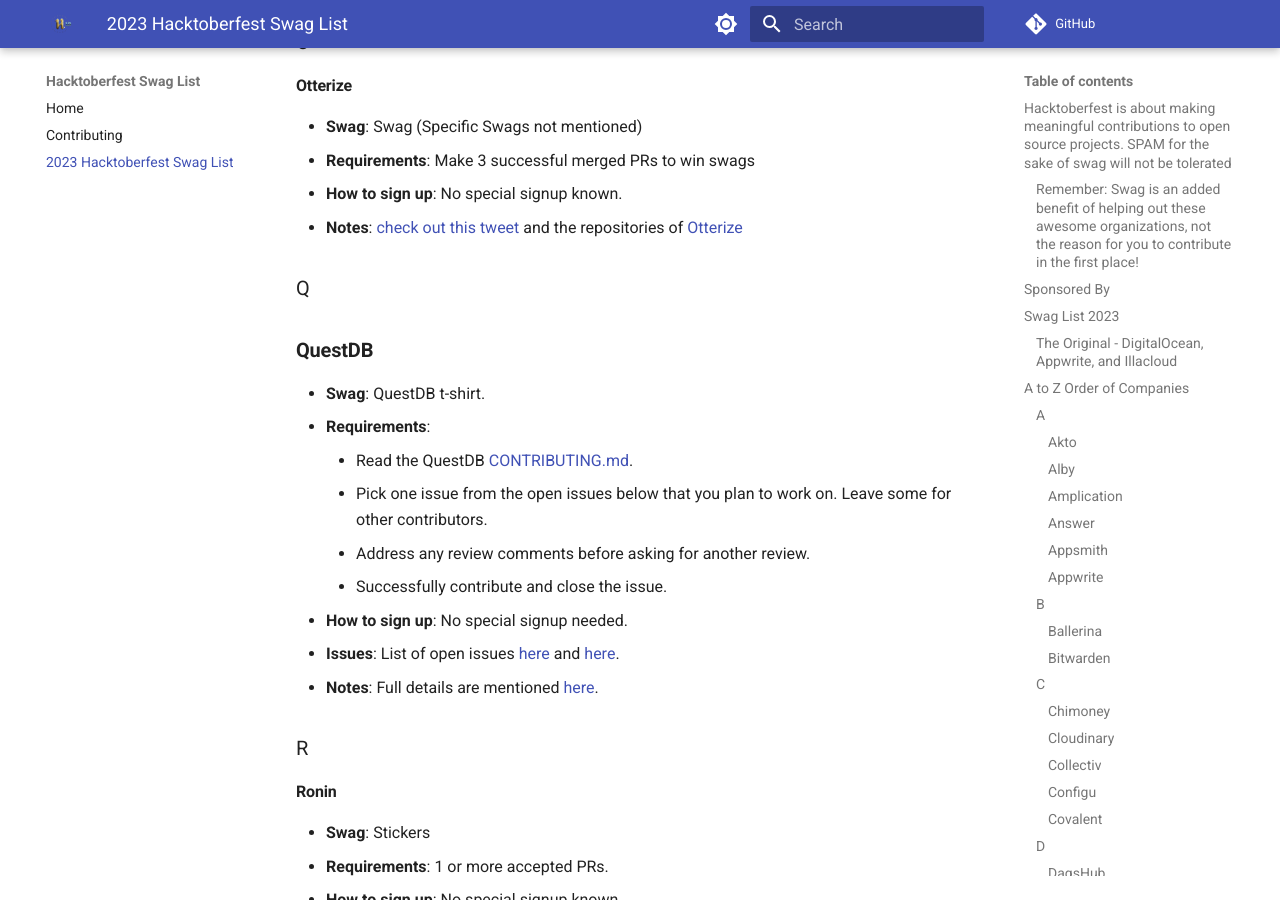
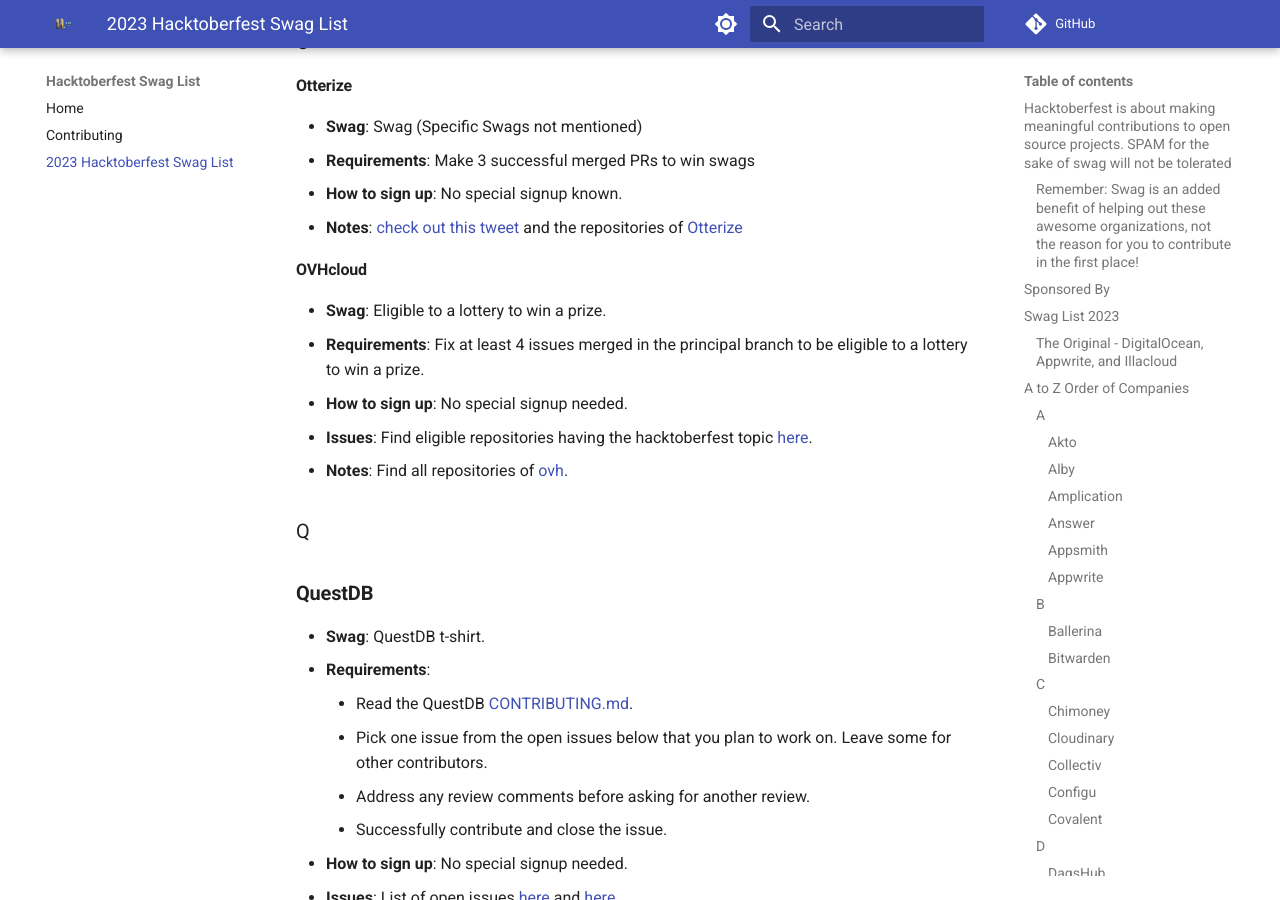
Before and after one commit to crweiner/hacktoberfest-swag-list, an MkDocs documentation site: the page built from docs/list.md, in a window 1280 px wide and 900 px high, scrolled down 13182 px. Built offline with MkDocs 1.6.1 and Material for MkDocs 9.7.7, drawn with Linux system fonts in a browser that asks for light colours; plug-ins that fetch from the network failed and are left out; comment, search, counter and statistics services are not loaded.

Commit message:
Add OVHCloud to Hacktoberfest Swag List

```diff
--- a/docs/list.md
+++ b/docs/list.md
@@ -431,6 +431,14 @@
 - **How to sign up**: No special signup known.
 - **Notes**: [check out this tweet](https://twitter.com/TheOtterize/status/1708516300270793003) and the repositories of [Otterize](https://github.com/orgs/otterize/repositories)
 
+#### **OVHcloud**
+
+- **Swag**: Eligible to a lottery to win a prize.
+- **Requirements**: Fix at least 4 issues merged in the principal branch to be eligible to a lottery to win a prize.
+- **How to sign up**: No special signup needed.
+- **Issues**: Find eligible repositories having the hacktoberfest topic [here](https://github.com/search?q=topic%3Ahacktoberfest+org%3Aovh+fork%3Atrue&type=repositories).
+- **Notes**: Find all repositories of [ovh](https://github.com/ovh).
+
 ### Q
 
 ### **QuestDB**
```
